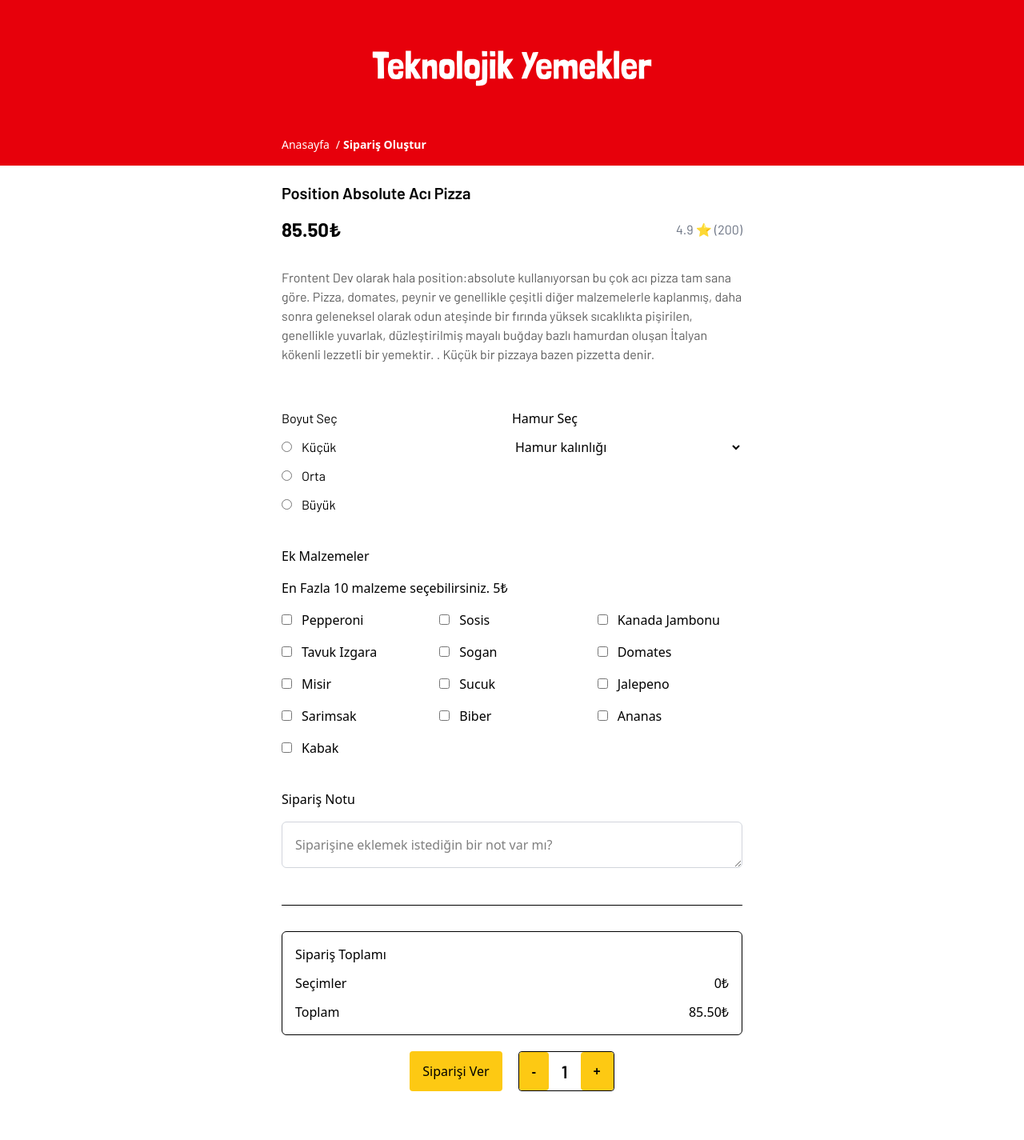
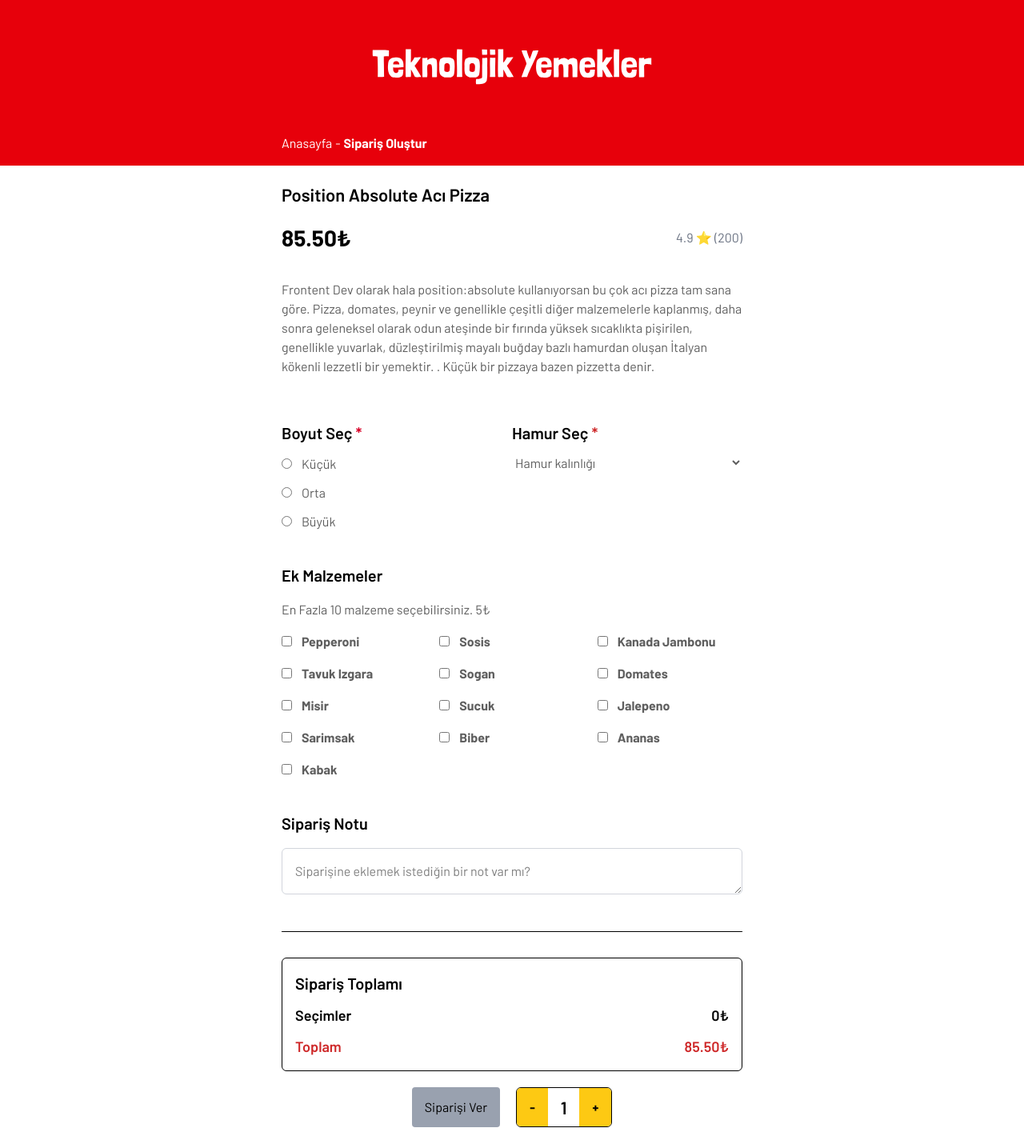
Before and after one commit to Recremated/S8Challange-Pizza-Recremated, a React (Vite) app: page /OrderPizza in a window 1280 px wide. Shown: the whole page at 80% size. Before the commit the page ends 1380 px from the top, so only its background shows below. Built offline with nearby package versions, Linux system fonts and the light colour scheme; a web font is replaced by a local one.

Commit message:
Validationlar updatelendi ve stiller duzenlendi

```diff
--- a/components/OrderPizza.jsx
+++ b/components/OrderPizza.jsx
@@ -1,4 +1,4 @@
-import { useState } from "react";
+import { useState, useEffect } from "react";
 import { Link, useNavigate } from "react-router-dom";
 
 const OrderPizza = () => {
@@ -29,6 +29,13 @@ const OrderPizza = () => {
     amount: 1,
   });
 
+  const [errors, setErrors] = useState({
+    size: "Pizza boyutu seçilmelidir.",
+    thickness: "Hamur kalinliği seçilmelidir.",
+  });
+
+  const [isValid, setIsValid] = useState(false);
+
   const calculateTotalPrice = () => {
     const ingredientsPrice = formData.ingredients.length * 5;
     const totalPrice =
@@ -38,10 +45,37 @@ const OrderPizza = () => {
 
   const handleChange = (e) => {
     const { name, value } = e.target;
+
     setFormData((prevData) => ({
       ...prevData,
       [name]: value,
     }));
+
+    if (name === "size") {
+      if (value === "") {
+        setErrors((prevErrors) => ({
+          ...prevErrors,
+          size: "Pizza boyutu seçilmelidir.",
+        }));
+      } else {
+        setErrors((prevErrors) => {
+          const { size, ...rest } = prevErrors;
+          return rest;
+        });
+      }
+    } else if (name === "thickness") {
+      if (value === "") {
+        setErrors((prevErrors) => ({
+          ...prevErrors,
+          thickness: "Hamur kalinliği seçilmelidir.",
+        }));
+      } else {
+        setErrors((prevErrors) => {
+          const { thickness, ...rest } = prevErrors;
+          return rest;
+        });
+      }
+    }
   };
 
   const handleIngredientChange = (ingredient) => {
@@ -50,7 +84,7 @@ const OrderPizza = () => {
         ? prevData.ingredients.filter((item) => item !== ingredient)
         : [...prevData.ingredients, ingredient];
       if (newIngredients.length > 10) {
-        alert("En Fazla 10 malzeme seçebilirsiniz");
+        alert("En fazla 10 malzeme seçebilirsiniz!");
         return prevData;
       }
       return { ...prevData, ingredients: newIngredients };
@@ -69,16 +103,21 @@ const OrderPizza = () => {
 
   const handleSubmit = (e) => {
     e.preventDefault();
-    if (!formData.size || !formData.thickness) {
-      alert("Lütfen pizza boyutu ve hamur kalınlığını seçin!");
-      return;
-    }
+
     console.log({
       ...formData,
       totalPrice: calculateTotalPrice(),
     });
     navigate("/Success");
   };
+
+  useEffect(() => {
+    const isFormValid =
+      formData.size !== "" &&
+      formData.thickness !== "" &&
+      Object.keys(errors).length === 0;
+    setIsValid(isFormValid);
+  }, [formData, errors]);
 
   const currentPrice = calculateTotalPrice();
 
@@ -95,27 +134,25 @@ const OrderPizza = () => {
 
         <div className="w-full flex justify-center">
           <div className="max-w-md sm:max-w-md md:max-w-xl lg:max-w-xl w-full mx-[60px] pb-4">
-            <div className="text-sm flex items-center">
-              <Link to="/" className="mr-1">
-                Anasayfa
-              </Link>
-              <span className="mx-1">/</span>
-              <span className="font-semibold">Sipariş Oluştur</span>
+            <div className="text-[20px] sm:text-[16px] font-barlow flex items-center">
+              <Link to="/">Anasayfa</Link>
+              <span className="mx-1">-</span>
+              <span className="font-bold">Sipariş Oluştur</span>
             </div>
           </div>
         </div>
       </header>
       <div className="flex flex-col max-w-md sm:max-w-md md:max-w-xl lg:max-w-xl mx-[60px] gap-4 mt-5">
-        <h2 className="text-xl font-barlow font-semibold">
+        <h2 className="text-[27px] sm:text-[22px] font-barlow font-semibold">
           Position Absolute Acı Pizza
         </h2>
         <div className="flex items-center font-barlow justify-between">
-          <span className="text-2xl font-bold">
+          <span className="text-[28px] font-bold">
             {formData.basePrice.toFixed(2)}₺
           </span>
           <span className="text-gray-500">4.9 ⭐ (200)</span>
         </div>
-        <p className="text-[#5F5F5F] font-barlow mt-4">
+        <p className="text-[#5F5F5F] font-barlow mt-4 text-[20px] sm:text-[16px] ">
           Frontent Dev olarak hala position:absolute kullanıyorsan bu çok acı
           pizza tam sana göre. Pizza, domates, peynir ve genellikle çeşitli
           diğer malzemelerle kaplanmış, daha sonra geleneksel olarak odun
@@ -123,48 +160,70 @@ const OrderPizza = () => {
           düzleştirilmiş mayalı buğday bazlı hamurdan oluşan İtalyan kökenli
           lezzetli bir yemektir. . Küçük bir pizzaya bazen pizzetta denir.
         </p>
-        <form onSubmit={handleSubmit}>
+        <form className="font-barlow" onSubmit={handleSubmit}>
           <div className="flex my-10">
-            <div className="flex flex-col w-1/2 gap-3 font-barlow">
-              <label>Boyut Seç</label>
-              <label>
+            <div className="flex flex-col w-1/2 gap-3">
+              <p
+                className="text-[22px] sm:text-[20px] font-semibold"
+                htmlFor="size"
+              >
+                Boyut Seç
+                {errors.size && <span className="text-[#D80027]"> *</span>}
+              </p>
+              <label htmlFor="kucuk">
                 <input
+                  id="kucuk"
                   type="radio"
                   name="size"
                   value="kucuk"
                   checked={formData.size === "kucuk"}
                   onChange={handleChange}
                 />
-                <span className="ml-3">Küçük</span>
+                <span className="ml-3 text-[20px] sm:text-[16px] text-[#5F5F5F]">
+                  Küçük
+                </span>
               </label>
-              <label>
+              <label htmlFor="orta">
                 <input
+                  id="orta"
                   type="radio"
                   name="size"
                   value="orta"
                   checked={formData.size === "orta"}
                   onChange={handleChange}
                 />
-                <span className="ml-3">Orta</span>
+                <span className="ml-3 text-[20px] sm:text-[16px] text-[#5F5F5F]">
+                  Orta
+                </span>
               </label>
-              <label>
+              <label htmlFor="buyuk">
                 <input
+                  id="buyuk"
                   type="radio"
                   name="size"
                   value="buyuk"
                   checked={formData.size === "buyuk"}
                   onChange={handleChange}
                 />
-                <span className="ml-3">Büyük</span>
+                <span className="ml-3 text-[20px] sm:text-[16px] text-[#5F5F5F]">
+                  Büyük
+                </span>
               </label>
             </div>
             <div className="flex flex-col w-1/2 gap-3">
-              <label htmlFor="thickness">Hamur Seç</label>
+              <label
+                className="text-[22px] sm:text-[20px] font-semibold"
+                htmlFor="thickness"
+              >
+                Hamur Seç
+                {errors.thickness && <span className="text-[#CE2829]"> *</span>}
+              </label>
               <select
                 id="thickness"
                 name="thickness"
                 value={formData.thickness}
                 onChange={handleChange}
+                className="text-[20px] sm:text-[16px] text-[#5F5F5F] "
               >
                 <option value="">Hamur kalınlığı</option>
                 <option value="ince">İnce</option>
@@ -175,59 +234,77 @@ const OrderPizza = () => {
           </div>
 
           <div className="mb-10">
-            <label>Ek Malzemeler</label>
-            <p className="my-4">En Fazla 10 malzeme seçebilirsiniz. 5₺</p>
+            <p className="font-semibold text-[22px] sm:text-[20px]">
+              Ek Malzemeler
+            </p>
+            <p className="my-4 text-[20px] sm:text-[16px] text-[#5F5F5F]">
+              En Fazla 10 malzeme seçebilirsiniz. 5₺
+            </p>
             <div className="grid grid-cols-2 gap-4 md:grid-cols-3">
               {selection.map((ingredient) => (
                 <label key={ingredient}>
                   <input
                     type="checkbox"
+                    id={`ingredient-${ingredient}`}
+                    name="ingredients"
                     checked={formData.ingredients.includes(ingredient)}
                     onChange={() => handleIngredientChange(ingredient)}
                   />
-                  <span className="ml-3">{ingredient}</span>
+                  <span className="ml-3 font-bold text-[20px] sm:text-[16px] text-[#5F5F5F]">
+                    {ingredient}
+                  </span>
                 </label>
               ))}
             </div>
           </div>
 
           <div className="pb-10 border-b">
-            <label>Sipariş Notu</label>
+            <label
+              htmlFor="note"
+              className="font-semibold text-[22px] sm:text-[20px]"
+            >
+              Sipariş Notu
+            </label>
             <textarea
               rows="1"
-              className="w-full p-4 mt-4 border border-gray-300 rounded-md focus:outline-none focus:ring-2 focus:ring-blue-500"
+              className="w-full p-4 mt-4 border  border-gray-300 rounded-md focus:outline-none focus:ring-2 focus:ring-blue-500"
               placeholder="Siparişine eklemek istediğin bir not var mı?"
               value={formData.note}
               onChange={handleChange}
               name="note"
+              id="note"
             ></textarea>
           </div>
 
           <div className="mt-4 py-4 flex flex-col items-center gap-5">
             <div className="flex flex-col justify-center w-full p-4 border rounded-[6px] gap-3">
               <div className="flex justify-between">
-                <p>Sipariş Toplamı</p>
+                <p className="text-[20px] font-semibold">Sipariş Toplamı</p>
               </div>
-              <div className="flex justify-between">
+              <div className="flex justify-between text-[18px] font-semibold">
                 <p>Seçimler</p>
                 <span className="ml-auto">
                   {formData.ingredients.length * 5}₺
                 </span>
               </div>
-              <div className="flex justify-between">
+              <div className="flex justify-between text-[18px] text-[#CE2829] font-semibold">
                 <p>Toplam</p>
                 <span className="ml-auto">{currentPrice.toFixed(2)}₺</span>
               </div>
             </div>
 
             <div className="flex w-full justify-center gap-5">
-              <button type="submit" className="bg-[#FDC913] rounded px-4">
+              <button
+                type="submit"
+                className="bg-[#FDC913] rounded px-4 hover:bg-blue-700 disabled:bg-gray-400 disabled:cursor-not-allowed"
+                disabled={!isValid}
+              >
                 Siparişi Ver
               </button>
-              <div className="flex border-1 rounded items-center">
+              <div className="flex border rounded-[6px] items-center overflow-hidden">
                 <button
                   type="button"
-                  className="px-4 py-3 bg-[#FDC913] text-black font-bold rounded hover:bg-red-600 transition duration-200"
+                  className="px-4 py-3 bg-[#FDC913] text-black font-bold  hover:bg-red-600 transition duration-200"
                   onClick={() => handleAmountChange("decrease")}
                 >
                   -
@@ -239,7 +316,7 @@ const OrderPizza = () => {
 
                 <button
                   type="button"
-                  className="px-4 py-3 bg-[#FDC913] text-black font-bold rounded hover:bg-red-600 transition duration-200"
+                  className="px-4 py-3 bg-[#FDC913] text-black font-bold hover:bg-red-600 transition duration-200"
                   onClick={() => handleAmountChange("increase")}
                 >
                   +
```
